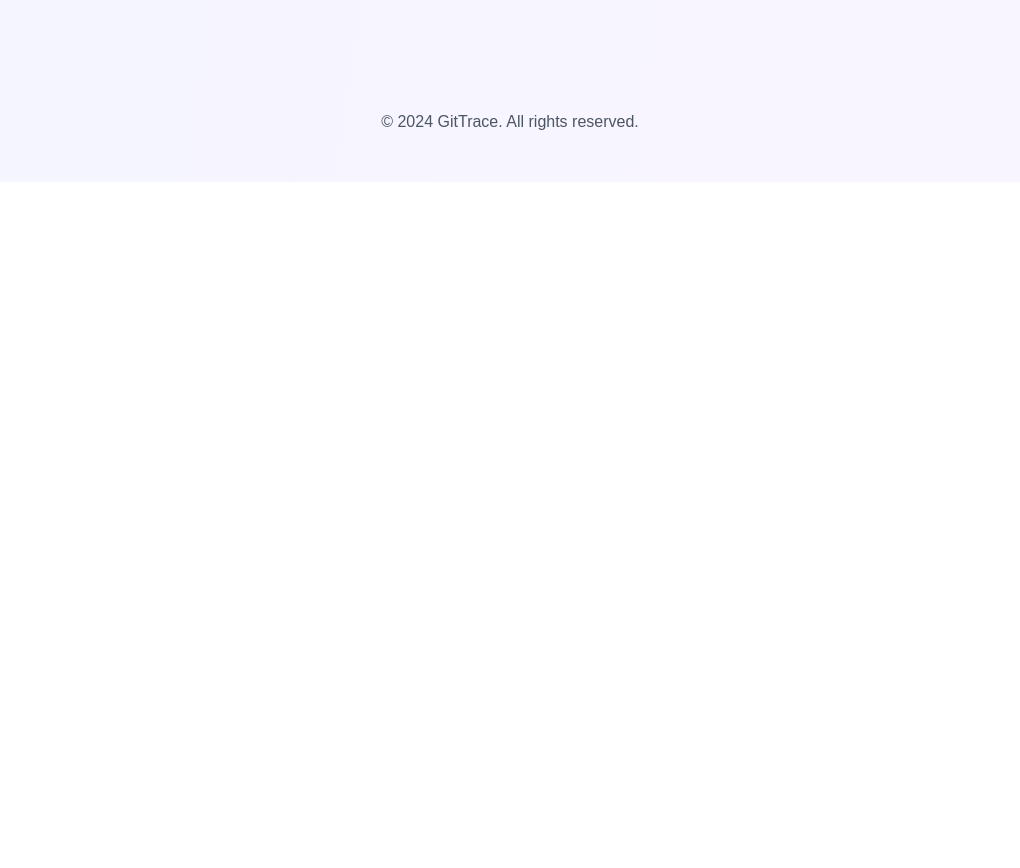
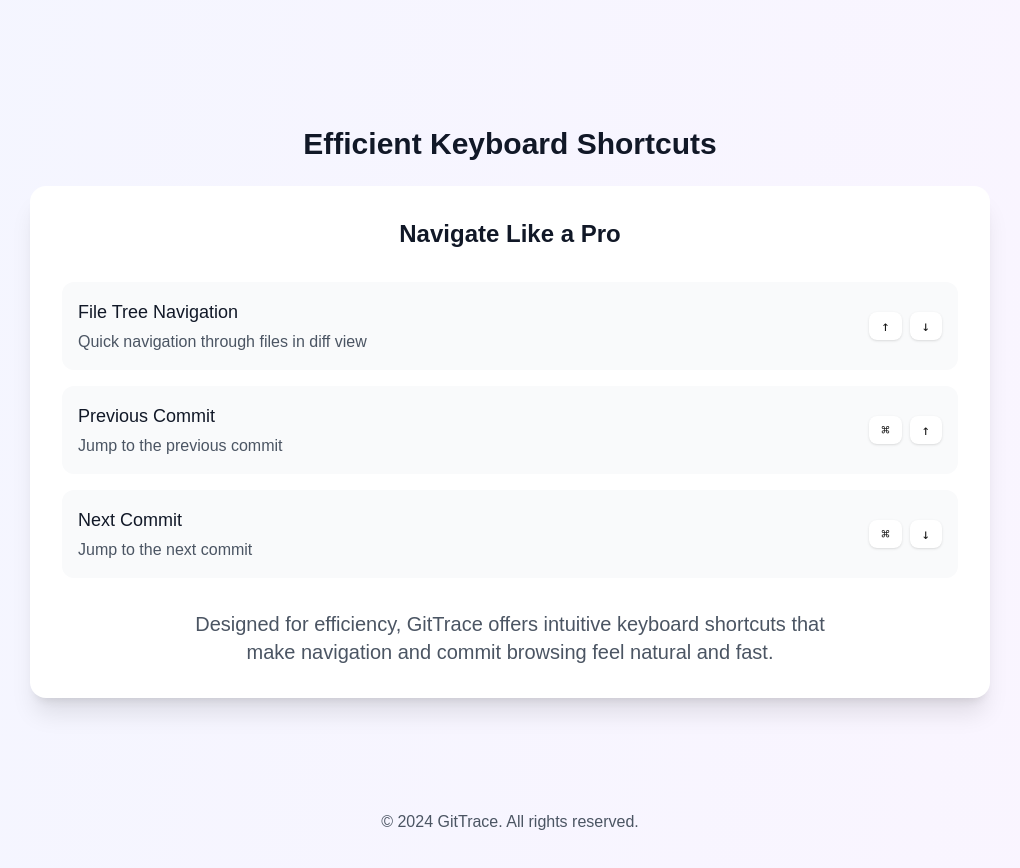
Before and after one commit to BroFan888/ToolWebSite, a Next.js app: page / in a window 1280 px wide. Shown: the part 7860-8728 px from the top of the page, without its empty margins (130-1150 px from the left). Before the commit the page ends 8042 px from the top, so only its background shows below. Built offline with nearby package versions, Linux system fonts and the light colour scheme.

Commit message:
feat: add keyboard shortcuts module

```diff
--- a/app/page.tsx
+++ b/app/page.tsx
@@ -174,6 +174,61 @@ export default function Home() {
               with no code ever being uploaded to the cloud.
             </p>
           </div>
+
+          {/* New Feature - Keyboard Shortcuts */}
+          <div className="space-y-6">
+            <h2 className="text-3xl font-bold text-gray-900 text-center">
+              Efficient Keyboard Shortcuts
+            </h2>
+            <div className="max-w-[1400px] mx-auto bg-white rounded-2xl shadow-xl p-8 space-y-8">
+              <div className="space-y-4">
+                <h3 className="text-2xl font-semibold text-gray-900 text-center mb-8">
+                  Navigate Like a Pro
+                </h3>
+
+                {/* File Tree Navigation */}
+                <div className="flex items-center justify-between p-4 bg-gray-50 rounded-xl">
+                  <div className="space-y-1">
+                    <p className="text-lg font-medium text-gray-900">File Tree Navigation</p>
+                    <p className="text-gray-600">Quick navigation through files in diff view</p>
+                  </div>
+                  <div className="flex gap-2">
+                    <kbd className="px-3 py-1 bg-white rounded-lg shadow text-sm font-mono">↑</kbd>
+                    <kbd className="px-3 py-1 bg-white rounded-lg shadow text-sm font-mono">↓</kbd>
+                  </div>
+                </div>
+
+                {/* Previous Commit */}
+                <div className="flex items-center justify-between p-4 bg-gray-50 rounded-xl">
+                  <div className="space-y-1">
+                    <p className="text-lg font-medium text-gray-900">Previous Commit</p>
+                    <p className="text-gray-600">Jump to the previous commit</p>
+                  </div>
+                  <div className="flex gap-2">
+                    <kbd className="px-3 py-1 bg-white rounded-lg shadow text-sm font-mono">⌘</kbd>
+                    <kbd className="px-3 py-1 bg-white rounded-lg shadow text-sm font-mono">↑</kbd>
+                  </div>
+                </div>
+
+                {/* Next Commit */}
+                <div className="flex items-center justify-between p-4 bg-gray-50 rounded-xl">
+                  <div className="space-y-1">
+                    <p className="text-lg font-medium text-gray-900">Next Commit</p>
+                    <p className="text-gray-600">Jump to the next commit</p>
+                  </div>
+                  <div className="flex gap-2">
+                    <kbd className="px-3 py-1 bg-white rounded-lg shadow text-sm font-mono">⌘</kbd>
+                    <kbd className="px-3 py-1 bg-white rounded-lg shadow text-sm font-mono">↓</kbd>
+                  </div>
+                </div>
+              </div>
+
+              <p className="text-xl text-gray-600 text-center max-w-2xl mx-auto mt-8">
+                Designed for efficiency, GitTrace offers intuitive keyboard shortcuts
+                that make navigation and commit browsing feel natural and fast.
+              </p>
+            </div>
+          </div>
         </div>
       </main>
 
```
